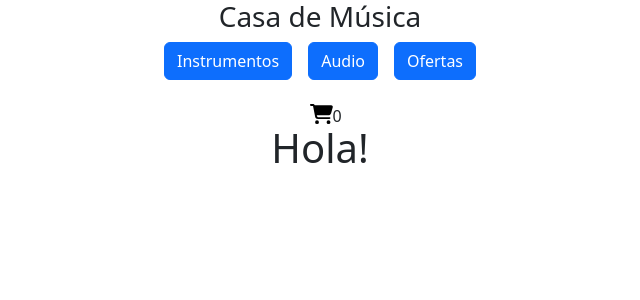
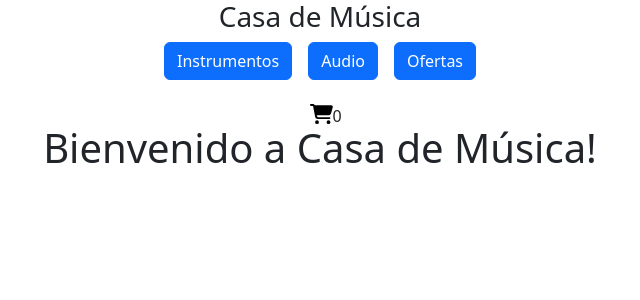
Before and after one commit to FacuM87/CasaDeMusica-React, a React (Create React App) app: page / in a window 1280 px wide. Shown: the top 300 px of the page, without its empty margins (320-960 px from the left). Built offline with nearby package versions, Linux system fonts and the light colour scheme.

Commit message:
actualiza mensaje del prop

```diff
--- a/src/App.js
+++ b/src/App.js
@@ -7,7 +7,7 @@ function App() {
   return (
     <div className="App">
       <NavBar />
-      <ItemListContainer greeting={"Hola!"}/>
+      <ItemListContainer greeting={"Bienvenido a Casa de Música!"}/>
     </div>
   );
 }
```
